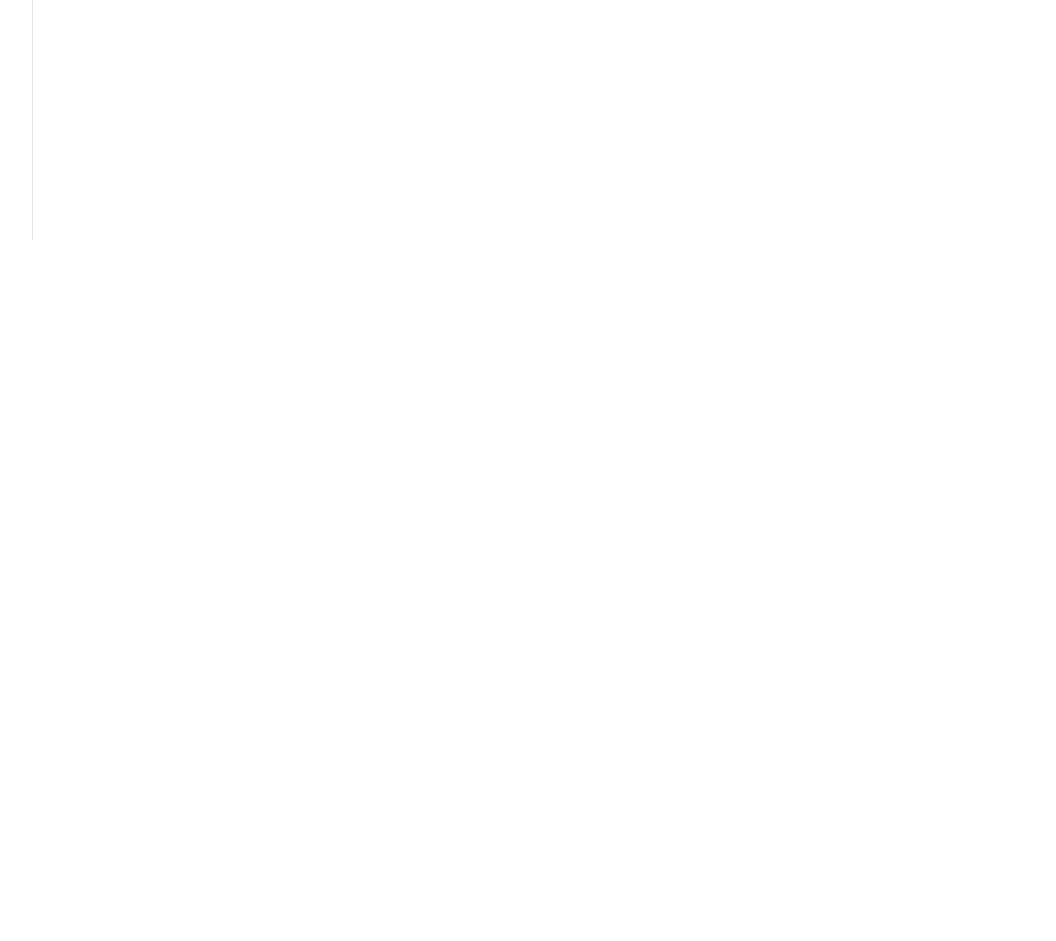
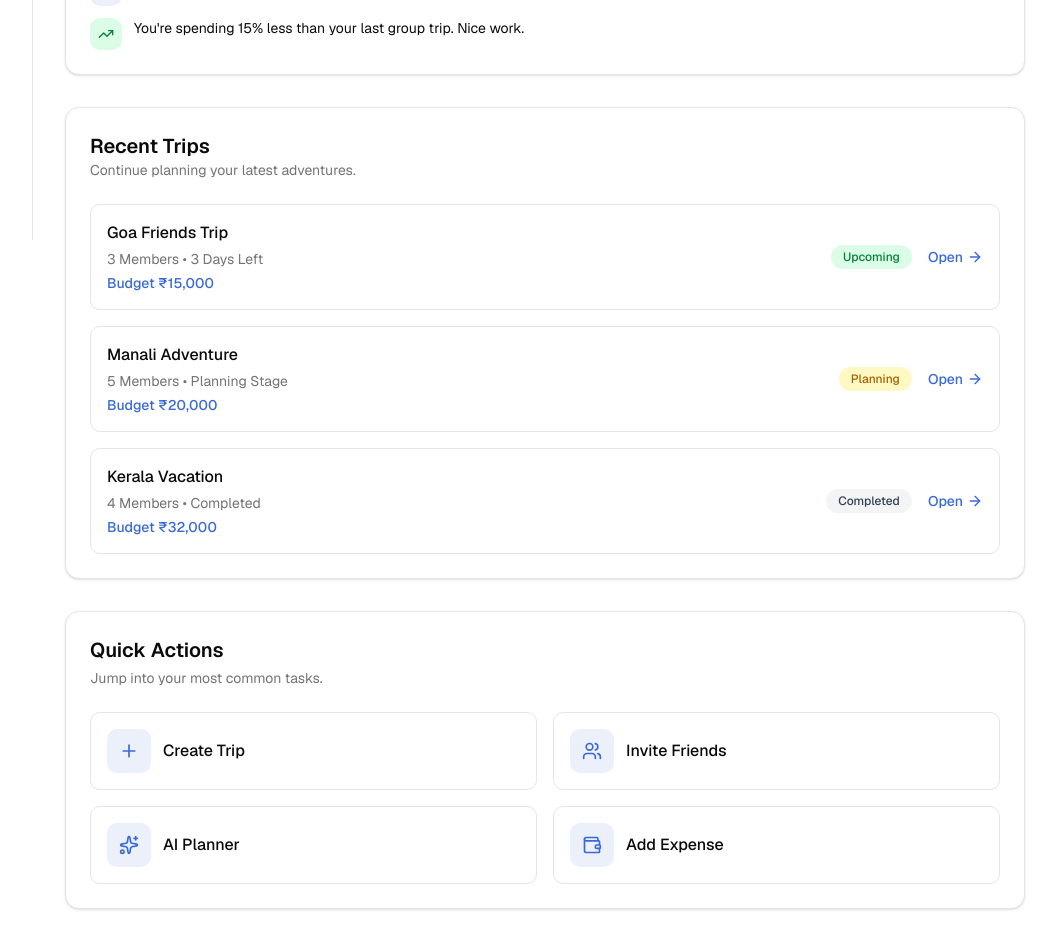
Before and after one commit to Bhoomikush/AI-Trip-Manager, a Next.js app: page /dashboard in a window 1280 px wide. Shown: the part 560-1501 px from the top of the page, without its empty margins (223-1279 px from the left). Before the commit the page ends 800 px from the top, so only its background shows below. Built offline with nearby package versions, Linux system fonts and the light colour scheme.

Commit message:
done with Ai- insights section in dashboard

```diff
--- a/app/dashboard/page.tsx
+++ b/app/dashboard/page.tsx
@@ -1,4 +1,7 @@
 import { OverviewCards } from "@/components/dashboard/overview-cards";
+import { RecentTrips } from "@/components/dashboard/recent-trips";
+import { QuickActions } from "@/components/dashboard/quick-actions";
+import { AIInsights } from "@/components/dashboard/ai-insights";
 
 export default function DashboardPage() {
     return (
@@ -14,6 +17,12 @@ export default function DashboardPage() {
             </div>
 
             <OverviewCards />
+
+            <AIInsights />
+
+            <RecentTrips />
+
+            <QuickActions />
         </div>
     );
 }
--- /dev/null
+++ b/components/dashboard/ai-insights.tsx
@@ -0,0 +1,61 @@
+import { AlertTriangle, Lightbulb, CalendarClock, TrendingUp } from "lucide-react";
+
+type Severity = "warning" | "tip" | "reminder" | "positive";
+
+const SEVERITY_STYLES: Record<Severity, string> = {
+    warning: "bg-amber-100 text-amber-700",
+    reminder: "bg-blue-100 text-blue-700",
+    tip: "bg-primary/10 text-primary",
+    positive: "bg-green-100 text-green-700",
+};
+const INSIGHTS: { icon: typeof AlertTriangle; message: string; severity: Severity }[] = [
+    {
+        icon: AlertTriangle,
+        message: "You've used 80% of your Goa Friends Trip budget.",
+        severity: "warning",
+    },
+    {
+        icon: CalendarClock,
+        message: "Goa Friends Trip starts in 3 days — itinerary isn't finalized.",
+        severity: "reminder",
+    },
+    {
+        icon: Lightbulb,
+        message: "Manali Adventure has no saved locations yet. Add a few to speed up planning.",
+        severity: "tip",
+    },
+    {
+        icon: TrendingUp,
+        message: "You're spending 15% less than your last group trip. Nice work.",
+        severity: "positive",
+    },
+];
+
+
+export function AIInsights() {
+    return (
+        <div className="rounded-xl border border-border bg-card p-6 shadow-sm">
+            <div className="flex items-center justify-between">
+                <h2 className="text-sm font-semibold text-foreground">
+                    AI Insights
+                </h2>
+                <span className="rounded-full bg-primary/10 px-2.5 py-1 text-[10px] font-semibold text-primary">
+                    Powered by AI
+                </span>
+            </div>
+
+            <div className="mt-4 space-y-3">
+                {INSIGHTS.map((insight, i) => (
+                    <div key={i} className="flex items-start gap-3">
+                        <div
+                            className={`flex h-8 w-8 shrink-0 items-center justify-center rounded-lg ${SEVERITY_STYLES[insight.severity]}`}
+                        >
+                            <insight.icon className="h-4 w-4" />
+                        </div>
+                        <p className="text-sm text-foreground">{insight.message}</p>
+                    </div>
+                ))}
+            </div>
+        </div>
+    );
+}
--- /dev/null
+++ b/components/dashboard/quick-actions.tsx
@@ -0,0 +1,56 @@
+import {
+    Plus,
+    Users,
+    Sparkles,
+    Wallet,
+} from "lucide-react";
+
+const ACTIONS = [
+    {
+        title: "Create Trip",
+        icon: Plus,
+    },
+    {
+        title: "Invite Friends",
+        icon: Users,
+    },
+    {
+        title: "AI Planner",
+        icon: Sparkles,
+    },
+    {
+        title: "Add Expense",
+        icon: Wallet,
+    },
+];
+
+export function QuickActions() {
+    return (
+        <section className="rounded-xl border border-border bg-card p-6 shadow-sm">
+            <h2 className="text-xl font-semibold text-foreground">
+                Quick Actions
+            </h2>
+
+            <p className="mt-1 text-sm text-muted-foreground">
+                Jump into your most common tasks.
+            </p>
+
+            <div className="mt-6 grid gap-4 sm:grid-cols-2">
+                {ACTIONS.map((action) => (
+                    <button
+                        key={action.title}
+                        className="flex items-center gap-3 rounded-lg border border-border p-4 text-left transition hover:border-primary/40 hover:bg-muted/40"
+                    >
+                        <div className="rounded-lg bg-primary/10 p-3">
+                            <action.icon className="h-5 w-5 text-primary" />
+                        </div>
+
+                        <span className="font-medium text-foreground">
+                            {action.title}
+                        </span>
+                    </button>
+                ))}
+            </div>
+        </section>
+    );
+}
--- a/components/dashboard/recent-trips.tsx
+++ b/components/dashboard/recent-trips.tsx
@@ -0,0 +1,90 @@
+import { ArrowRight } from "lucide-react";
+
+const RECENT_TRIPS = [
+    {
+        id: 1,
+        name: "Goa Friends Trip",
+        members: 3,
+        budget: "₹15,000",
+        status: "Upcoming",
+        daysLeft: "3 Days Left",
+    },
+    {
+        id: 2,
+        name: "Manali Adventure",
+        members: 5,
+        budget: "₹20,000",
+        status: "Planning",
+        daysLeft: "Planning Stage",
+    },
+    {
+        id: 3,
+        name: "Kerala Vacation",
+        members: 4,
+        budget: "₹32,000",
+        status: "Completed",
+        daysLeft: "Completed",
+    },
+];
+
+export function RecentTrips() {
+    return (
+        <section className="rounded-xl border border-border bg-card p-6 shadow-sm">
+            {/* Section Header */}
+            <div className="mb-6 flex items-center justify-between">
+                <div>
+                    <h2 className="text-xl font-semibold text-foreground">
+                        Recent Trips
+                    </h2>
+                    <p className="text-sm text-muted-foreground">
+                        Continue planning your latest adventures.
+                    </p>
+                </div>
+            </div>
+
+            {/* Trip List */}
+            <div className="space-y-4">
+                {RECENT_TRIPS.map((trip) => (
+                    <div
+                        key={trip.id}
+                        className="flex items-center justify-between rounded-lg border border-border p-4 transition-all hover:border-primary/30 hover:bg-muted/40"
+                    >
+                        {/* Left */}
+                        <div>
+                            <h3 className="font-medium text-foreground">
+                                {trip.name}
+                            </h3>
+
+                            <p className="mt-1 text-sm text-muted-foreground">
+                                {trip.members} Members • {trip.daysLeft}
+                            </p>
+
+                            <p className="mt-1 text-sm font-medium text-primary">
+                                Budget {trip.budget}
+                            </p>
+                        </div>
+
+                        {/* Right */}
+                        <div className="flex items-center gap-4">
+                            <span
+                                className={`rounded-full px-3 py-1 text-xs font-medium ${trip.status === "Upcoming"
+                                    ? "bg-green-100 text-green-700"
+                                    : trip.status === "Planning"
+                                        ? "bg-yellow-100 text-yellow-700"
+                                        : "bg-gray-100 text-gray-700"
+                                    }`}
+                            >
+                                {trip.status}
+                            </span>
+
+                            <button className="flex items-center gap-1 text-sm font-medium text-primary transition hover:gap-2">
+                                Open
+                                <ArrowRight className="h-4 w-4" />
+                            </button>
+                        </div>
+                    </div>
+                ))}
+            </div>
+        </section>
+    );
+}
```
